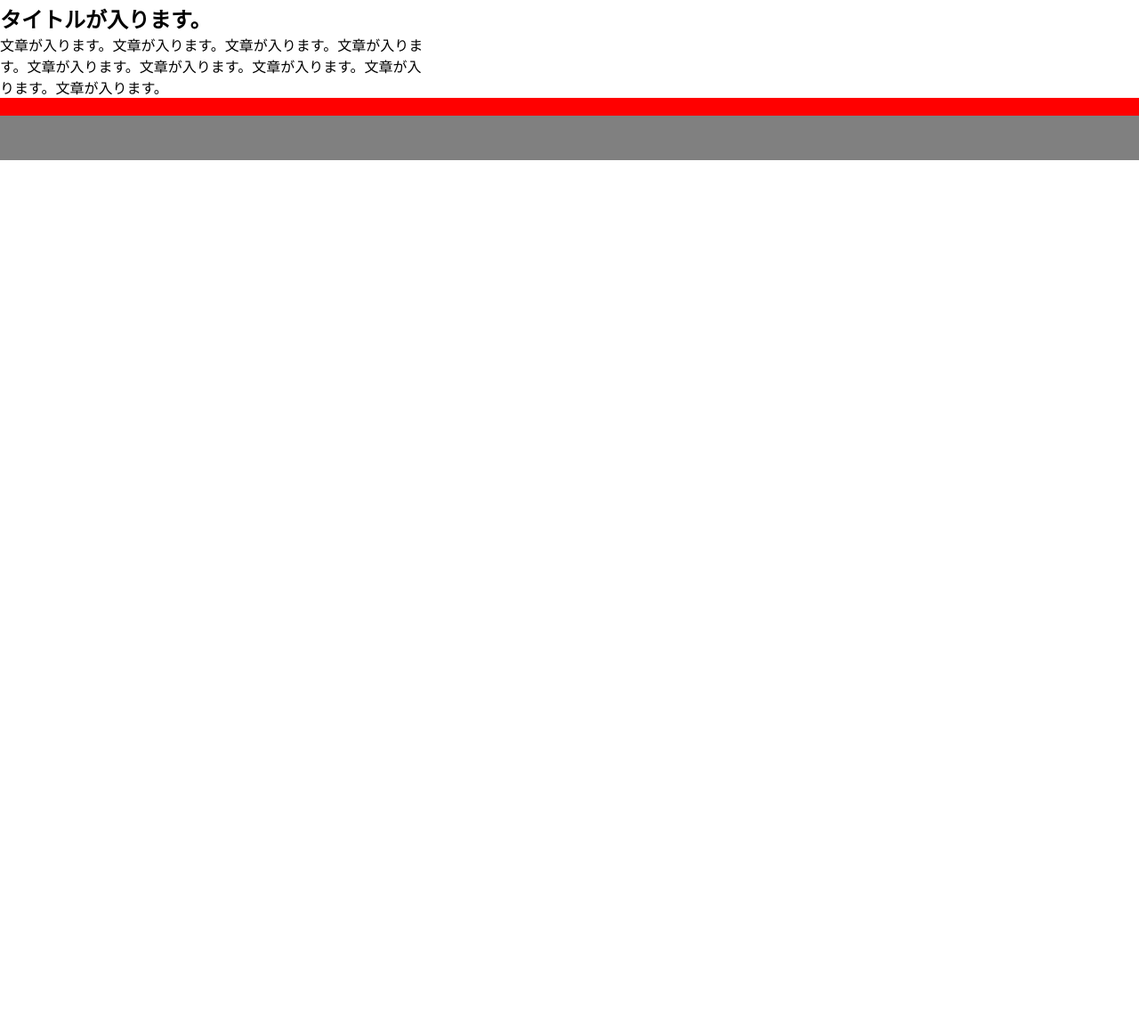
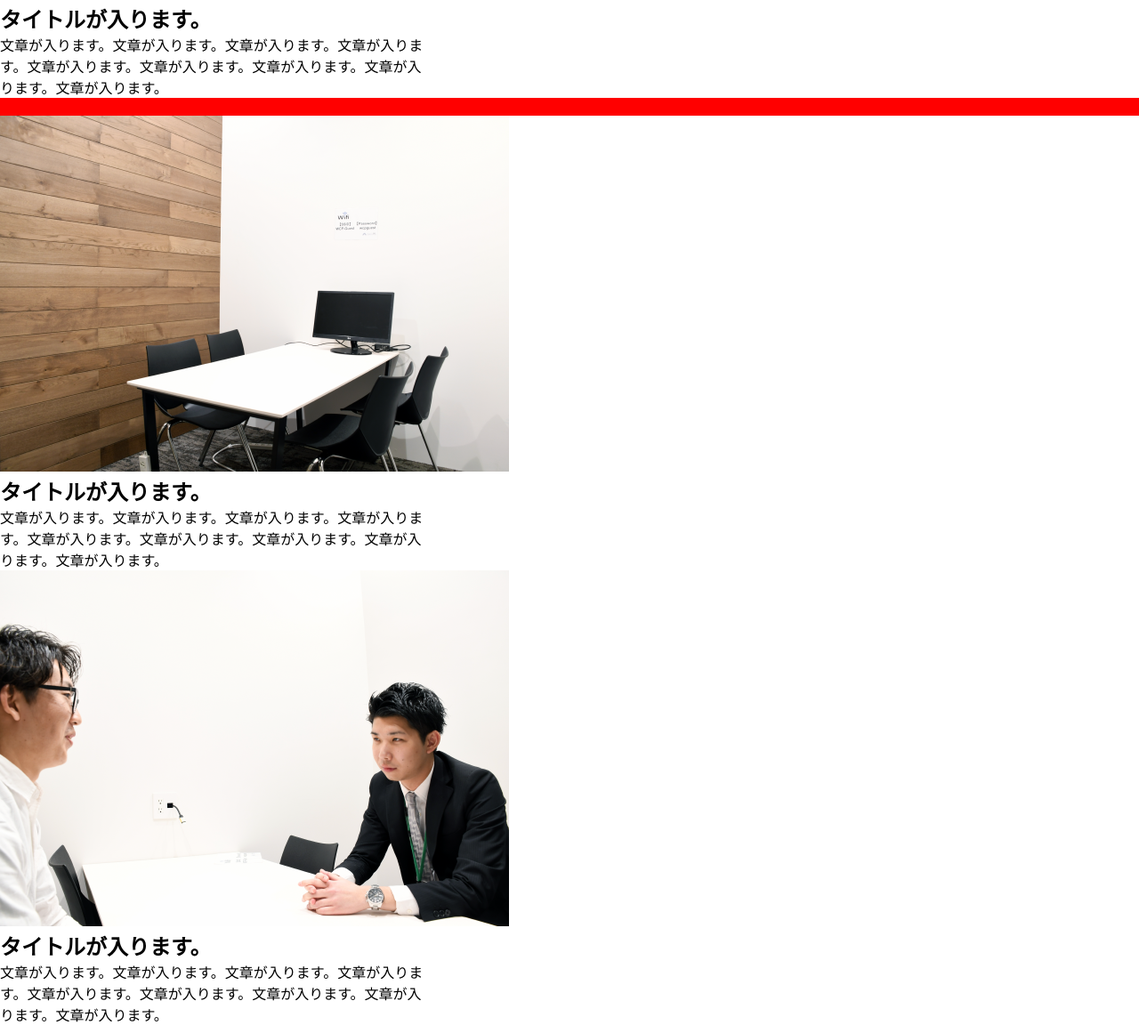
Before and after one commit to yuma1002/chapter10, a plain HTML site: page index.html in a window 1280 px wide. Shown: the part 501-1653 px from the top of the page at 89% size. Before the commit the page ends 800 px from the top, so only its background shows below. Drawn offline with Linux system fonts and the light colour scheme.

Commit message:
[Finish1]chapter10

```diff
--- a/index.html
+++ b/index.html
@@ -2,6 +2,7 @@
 <html lang="ja">
   <head>
     <meta charset="UTF-8" />
+
 
     <link rel="stylesheet" href="style.css" />
     <title>chapter10</title>
@@ -13,6 +14,7 @@
       <div class="header-bottom"></div>
     </div>
     <div class="main-visual">
+      <span class="category">
       <div class="blog-item">
         <img class="blog-image" src="img/flow01.png">
         <section class="blog-text">
@@ -25,10 +27,49 @@
             ります。文章が入ります。
           </p>
         </section>
-      </div>
+        </div>
+      </span>
     </div>
     <div class="blank1"></div>
 
-    <div class="footer"></div>
+    <div class="main-visual2">
+      <span class="category2">
+      <div class="blog-item">
+        <img class="blog-image" src="img/flow02.png">
+        <section class="blog-text">
+          <h1>
+            タイトルが入ります。
+          </h1>
+          <p>
+            文章が入ります。文章が入ります。文章が入ります。文章が入りま<br>
+            す。文章が入ります。文章が入ります。文章が入ります。文章が入<br>
+            ります。文章が入ります。
+          </p>
+        </section>
+      </div>
+      </span>
+    </div>
+    <div class="blank2"></div>
+
+    <div class="main-visual3">
+      <span class="category3">
+      <div class="blog-item">
+        <img class="blog-image" src="img/flow03.png">
+        <section class="blog-text">
+          <h1>
+            タイトルが入ります。
+          </h1>
+          <p>
+            文章が入ります。文章が入ります。文章が入ります。文章が入りま<br>
+            す。文章が入ります。文章が入ります。文章が入ります。文章が入<br>
+            ります。文章が入ります。
+          </p>
+        </section>
+      </div>
+      </span>
+    </div>
+    <div class="blank3"></div>
+
+    <footer></footer>
   </body>
 </html>
```
